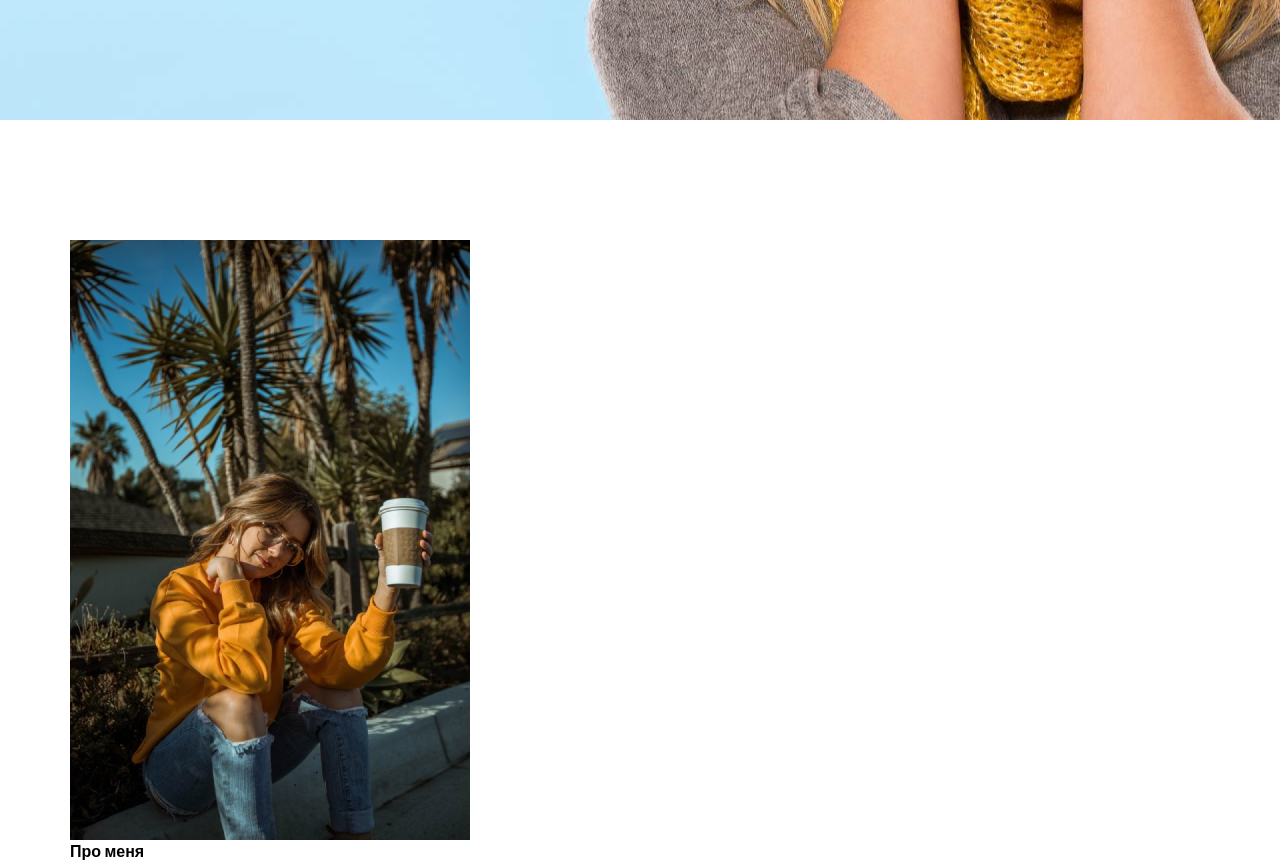
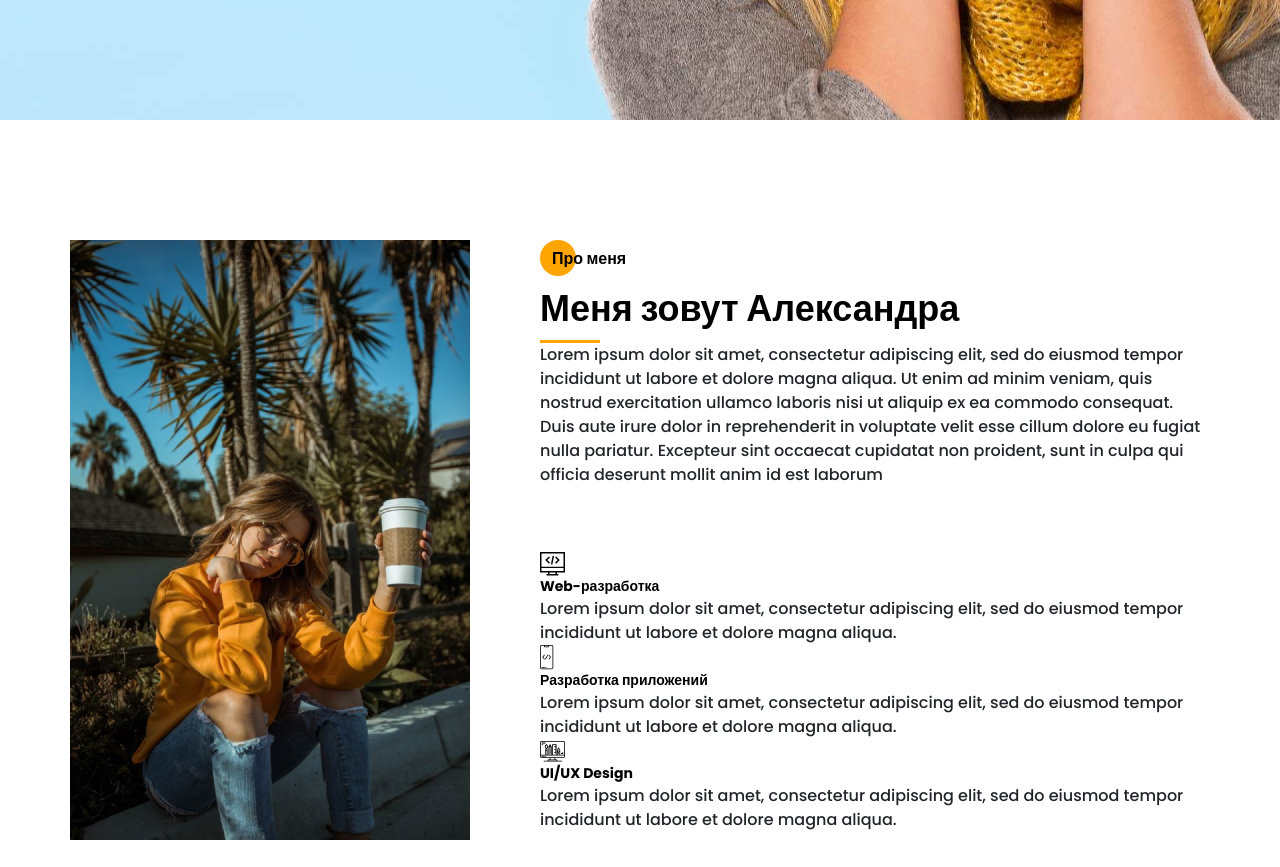
Before and after one commit to BabchenkoVlad/Portfolio, a website built with webpack: page src/index.html in a window 1280 px wide. Shown: the part 680-1547 px from the top of the page. After the commit the page ends 1520 px from the top, so only its background shows below. Built offline with nearby package versions, Linux system fonts and the light colour scheme.

Commit message:
2 screen scss

```diff
--- a/src/index.scss
+++ b/src/index.scss
@@ -25,3 +25,10 @@
     width: 1140px;
     margin: 0 auto;
 }
+
+.divider {
+    width: 60px;
+    height: 3px;
+    background-color: $main-color;
+    margin-top: 25px;
+}
--- a/src/sass/blocks/_about.scss
+++ b/src/sass/blocks/_about.scss
@@ -1,26 +1,33 @@
 .about {
-  margin-top: 120px;
+  padding-top: 120px;
   &__wrapper {
+    display: grid;
+    grid-template-columns: 400px 670px;
+    grid-template-rows: minmax(245px, auto) minmax(255px, auto);
+    grid-auto-rows: minmax(245px, auto);
+    column-gap: 70px;
+    row-gap: 40px;
 
   }
   &__photo {
-
+    grid-row: 1/3;
+    img {
+      width: 100%;
+    }
+  }
+  &__title {
+    position: relative;
+    padding: 1px 0 0 12px;
+    @include before_circle;
   }
   &__descr {
+    padding-top: 6px;
+    .divider {
+      margin-top: 1px;
+    }
+  }
+  &__text {
 
-
-    &__title {
-
-    }
-    &__subtitle {
-
-    }
-    &.divider {
-
-    }
-    &__text {
-
-    }
   }
   &__skills {
 
--- a/src/sass/blocks/_title.scss
+++ b/src/sass/blocks/_title.scss
@@ -11,6 +11,9 @@
     font-size: 16px;
     line-height: 24px;
   }
+  &_fz36 {
+    font-size: 36px;
+  }
   &_fz48 {
     font-size: 48px;
   }
```
